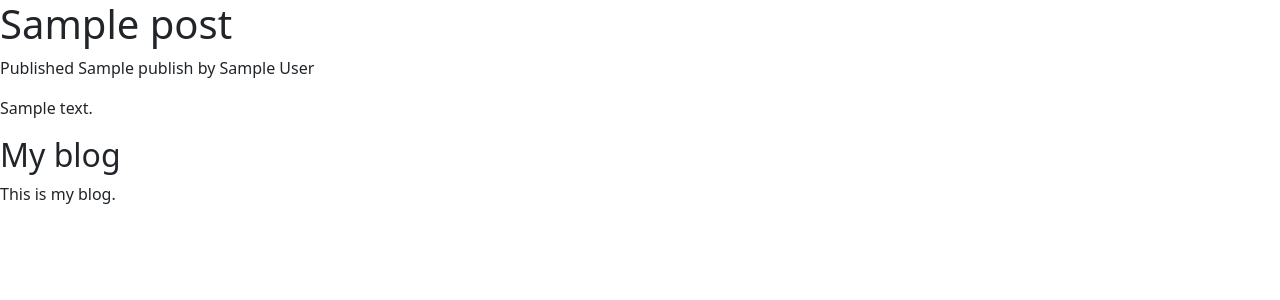
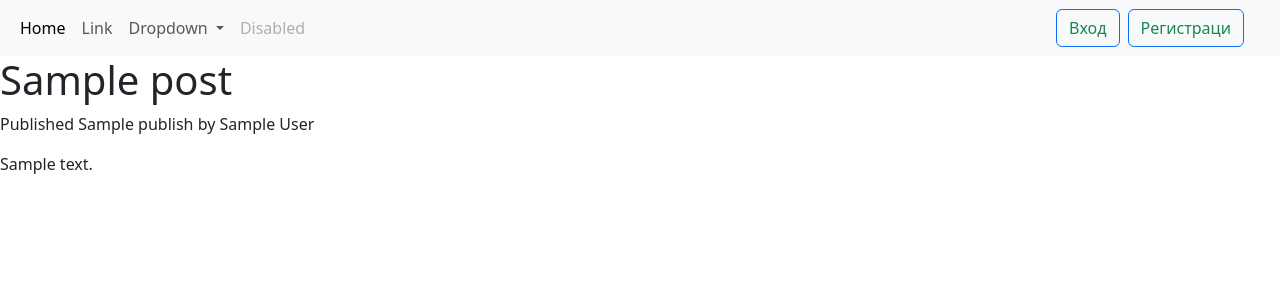
Before and after one commit to sgrigerc/site_bog, a Django app: template mysite/blog/templates/blog/post/detail.html in a window 1280 px wide. Shown: the top 300 px of the page. Run offline with Django 4.2, Linux system fonts and the light colour scheme; the template is opened without the code that fills it: most values are stand-ins (such as "Sample title", 1, 10 or a date in 2020).

Commit message:
оформление блога

```diff
--- a/mysite/blog/templates/blog/base.html
+++ b/mysite/blog/templates/blog/base.html
@@ -9,13 +9,41 @@
     <link href="{% static "css/blog.css" %}" rel="stylesheet">
 </head>
 <body>
+    <nav class="navbar navbar-expand-lg bg-body-tertiary">
+        <div class="container-fluid">
+            <div class="collapse navbar-collapse" id="navbarSupportedContent">
+                <ul class="navbar-nav me-auto mb-2 mb-lg-0">
+                <li class="nav-item">
+                    <a class="nav-link active" aria-current="page" href="#">Home</a>
+                </li>
+                <li class="nav-item">
+                    <a class="nav-link" href="#">Link</a>
+                </li>
+                <li class="nav-item dropdown">
+                    <a class="nav-link dropdown-toggle" href="#" role="button" data-bs-toggle="dropdown" aria-expanded="false">
+                    Dropdown
+                    </a>
+                    <ul class="dropdown-menu">
+                    <li><a class="dropdown-item" href="#">Action</a></li>
+                    <li><a class="dropdown-item" href="#">Another action</a></li>
+                    <li><hr class="dropdown-divider"></li>
+                    <li><a class="dropdown-item" href="#">Something else here</a></li>
+                    </ul>
+                </li>
+                <li class="nav-item">
+                    <a class="nav-link disabled">Disabled</a>
+                </li>
+            </ul>
+            <form class="d-flex" role="search">
+              <button class="btn btn-outline-success border border-primary me-2" type="submit">Вход</button>
+              <button class="btn btn-outline-success border border-primary me-4" type="submit">Регистраци</button>
+            </form>
+          </div>
+        </div>
+      </nav>
     <div id="content">
         {% block content %}
         {% endblock %}
     </div>
-    <div id="sidebar">
-        <h2>My blog</h2>
-        <p>This is my blog.</p>
-    </div>
 </body>
 </html>
--- a/mysite/mysite/settings.py
+++ b/mysite/mysite/settings.py
@@ -19,7 +19,7 @@ BASE_DIR = Path(__file__).resolve().parent.parent
 # See https://docs.djangoproject.com/en/4.2/howto/deployment/checklist/
 
 # SECURITY WARNING: keep the secret key used in production secret!
-SECRET_KEY = KEY
+SECRET_KEY = 'django-insecure-i1($u(s0z55uo8f$y30syk-%qn)r@a0p)mjy9h*!$tu5e2zglp'
 # SECURITY WARNING: don't run with debug turned on in production!
 DEBUG = True
 
--- a/tools.py
+++ /dev/null
@@ -1 +0,0 @@
-SECRET_KEY = 'django-insecure-i1($u(s0z55uo8f$y30syk-%qn)r@a0p)mjy9h*!$tu5e2zglp'
```
Also changed, not shown: mysite/blog/templates/blog/post/list.html (+11 -0 lines), 1 other file.
